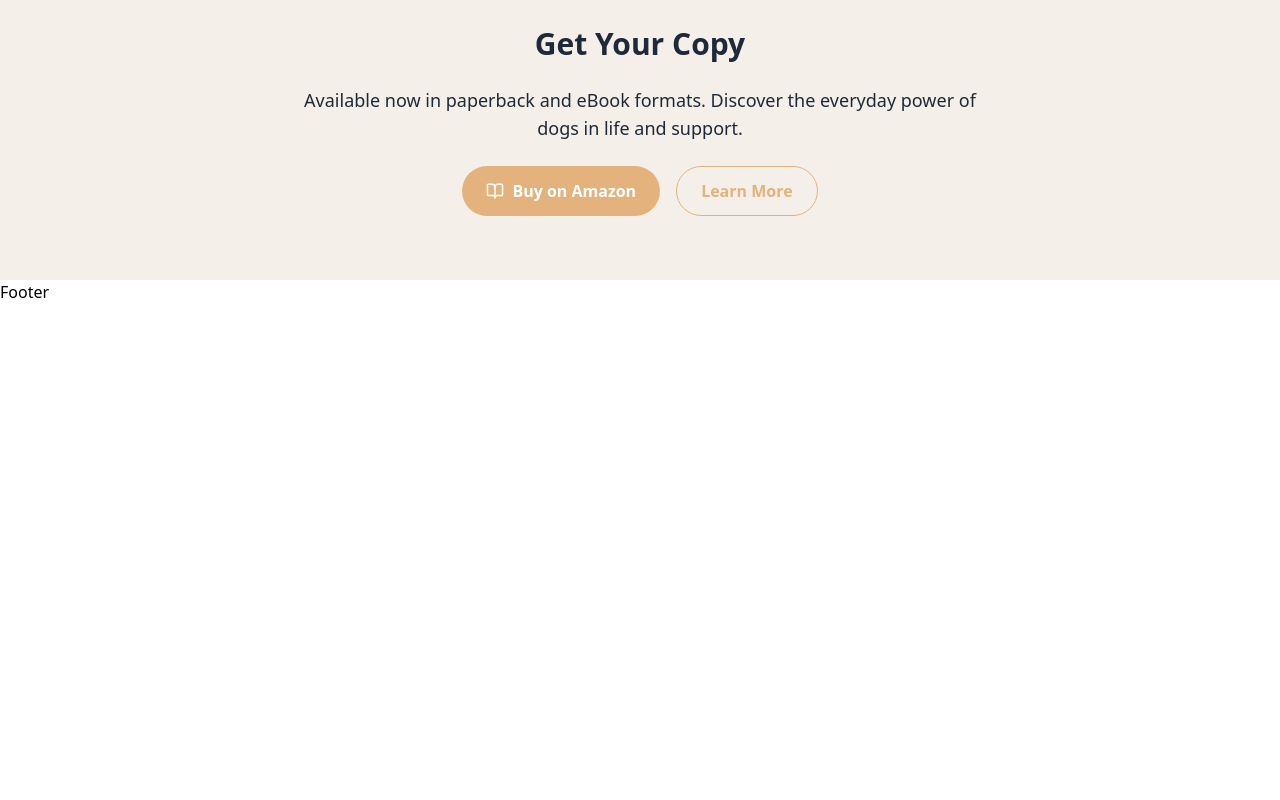
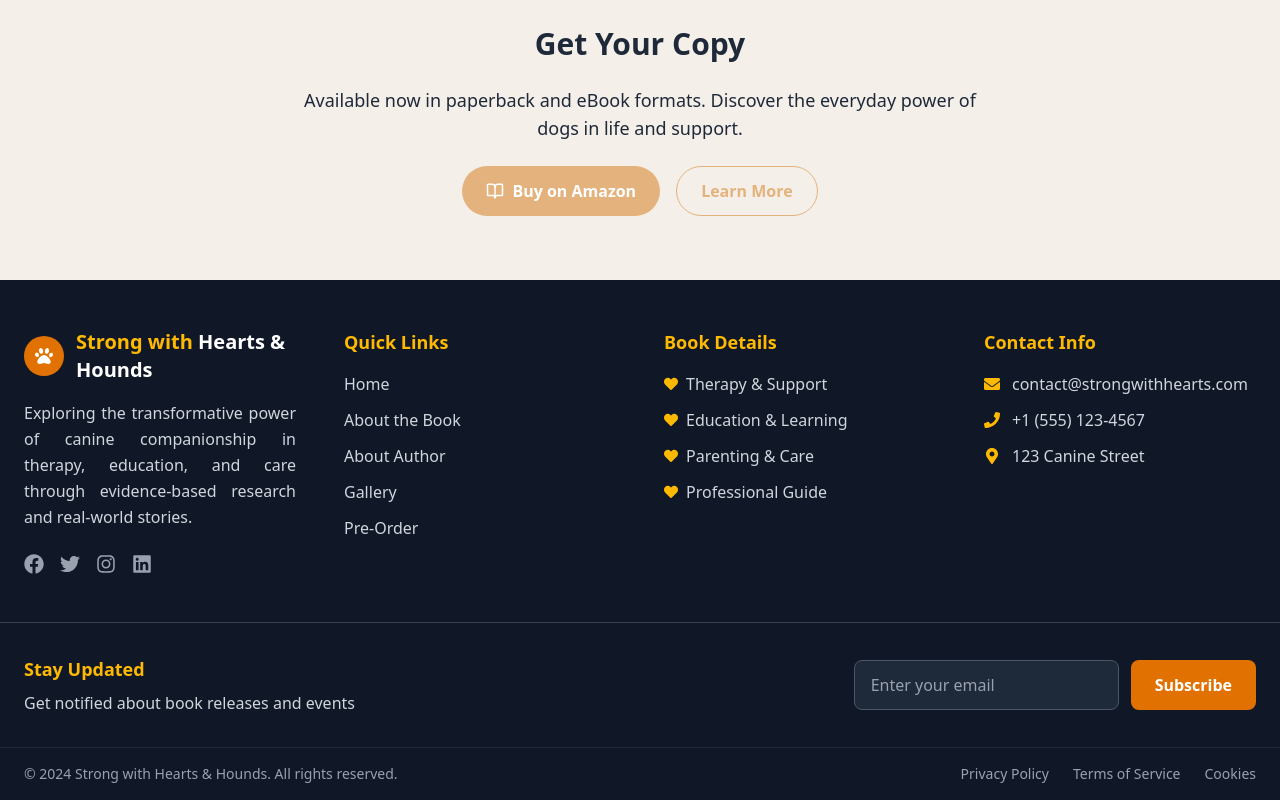
Before and after one commit to sadiqhussain988/Book-Cover-Design, a React (Vite) app: page / in a window 1280 px wide. Shown: the part 2781-3581 px from the top of the page. Before the commit the page ends 3085 px from the top, so only its background shows below. Built offline with nearby package versions, Linux system fonts and the light colour scheme.

Commit message:
Footer is created

```diff
--- a/src/componets/common/Footer.jsx
+++ b/src/componets/common/Footer.jsx
@@ -1,9 +1,229 @@
-import React from 'react'
+// src/componets/common/Footer.jsx
+import React from "react";
+import { Link } from "react-router-dom";
+import {
+   FaHeart,
+   FaPaw,
+   FaEnvelope,
+   FaPhone,
+   FaMapMarkerAlt,
+   FaFacebook,
+   FaTwitter,
+   FaInstagram,
+   FaLinkedin,
+} from "react-icons/fa";
 
-function Footer() {
-  return (
-    <div>Footer</div>
-  )
-}
+const Footer = () => {
+   return (
+      <footer className="bg-gray-900 text-white">
+         {/* Main Footer Section */}
+         <div className="container mx-auto px-4 sm:px-6 py-12">
+            <div className="grid grid-cols-1 md:grid-cols-2 lg:grid-cols-4 gap-8 lg:gap-12">
+               {/* Brand Column */}
+               <div className="lg:col-span-1">
+                  <div className="flex items-center space-x-3 mb-4">
+                     <div className="w-10 h-10 bg-amber-600 rounded-full flex items-center justify-center flex-shrink-0">
+                        <FaPaw className="text-white text-lg" />
+                     </div>
+                     <span className="text-xl font-semibold">
+                        <span className="text-amber-400">Strong with</span>
+                        <span className="text-white"> Hearts & Hounds</span>
+                     </span>
+                  </div>
+                  <p className="text-gray-300 text-justify mb-6 leading-relaxed text-sm sm:text-base">
+                     Exploring the transformative power of canine companionship
+                     in therapy, education, and care through evidence-based
+                     research and real-world stories.
+                  </p>
+                  <div className="flex space-x-4">
+                     <a
+                        href="#"
+                        className="text-gray-400 hover:text-amber-400 transition-colors"
+                     >
+                        <FaFacebook className="text-xl" />
+                     </a>
+                     <a
+                        href="#"
+                        className="text-gray-400 hover:text-amber-400 transition-colors"
+                     >
+                        <FaTwitter className="text-xl" />
+                     </a>
+                     <a
+                        href="#"
+                        className="text-gray-400 hover:text-amber-400 transition-colors"
+                     >
+                        <FaInstagram className="text-xl" />
+                     </a>
+                     <a
+                        href="#"
+                        className="text-gray-400 hover:text-amber-400 transition-colors"
+                     >
+                        <FaLinkedin className="text-xl" />
+                     </a>
+                  </div>
+               </div>
 
-export default Footer
+               {/* Quick Links */}
+               <div>
+                  <h3 className="text-lg font-semibold mb-4 text-amber-400">
+                     Quick Links
+                  </h3>
+                  <ul className="space-y-3">
+                     <li>
+                        <Link
+                           to="/"
+                           className="text-gray-300 hover:text-amber-400 transition-colors text-sm sm:text-base"
+                        >
+                           Home
+                        </Link>
+                     </li>
+                     <li>
+                        <Link
+                           to="/about"
+                           className="text-gray-300 hover:text-amber-400 transition-colors text-sm sm:text-base"
+                        >
+                           About the Book
+                        </Link>
+                     </li>
+                     <li>
+                        <Link
+                           to="/author"
+                           className="text-gray-300 hover:text-amber-400 transition-colors text-sm sm:text-base"
+                        >
+                           About Author
+                        </Link>
+                     </li>
+                     <li>
+                        <Link
+                           to="/gallery"
+                           className="text-gray-300 hover:text-amber-400 transition-colors text-sm sm:text-base"
+                        >
+                           Gallery
+                        </Link>
+                     </li>
+                     <li>
+                        <Link
+                           to="/preOrder"
+                           className="text-gray-300 hover:text-amber-400 transition-colors text-sm sm:text-base"
+                        >
+                           Pre-Order
+                        </Link>
+                     </li>
+                  </ul>
+               </div>
+
+               {/* Book Information */}
+               <div>
+                  <h3 className="text-lg font-semibold mb-4 text-amber-400">
+                     Book Details
+                  </h3>
+                  <ul className="space-y-3 text-gray-300">
+                     <li className="flex items-center gap-2 text-sm sm:text-base">
+                        <FaHeart className="text-amber-400 text-sm flex-shrink-0" />
+                        <span>Therapy & Support</span>
+                     </li>
+                     <li className="flex items-center gap-2 text-sm sm:text-base">
+                        <FaHeart className="text-amber-400 text-sm flex-shrink-0" />
+                        <span>Education & Learning</span>
+                     </li>
+                     <li className="flex items-center gap-2 text-sm sm:text-base">
+                        <FaHeart className="text-amber-400 text-sm flex-shrink-0" />
+                        <span>Parenting & Care</span>
+                     </li>
+                     <li className="flex items-center gap-2 text-sm sm:text-base">
+                        <FaHeart className="text-amber-400 text-sm flex-shrink-0" />
+                        <span>Professional Guide</span>
+                     </li>
+                  </ul>
+               </div>
+
+               {/* Contact Information */}
+               <div>
+                  <h3 className="text-lg font-semibold mb-4 text-amber-400">
+                     Contact Info
+                  </h3>
+                  <div className="space-y-3">
+                     <div className="flex items-center gap-3">
+                        <FaEnvelope className="text-amber-400 flex-shrink-0" />
+                        <span className="text-gray-300 text-sm sm:text-base break-words">
+                           contact@strongwithhearts.com
+                        </span>
+                     </div>
+                     <div className="flex items-center gap-3">
+                        <FaPhone className="text-amber-400 flex-shrink-0" />
+                        <span className="text-gray-300 text-sm sm:text-base">
+                           +1 (555) 123-4567
+                        </span>
+                     </div>
+                     <div className="flex items-center gap-3">
+                        <FaMapMarkerAlt className="text-amber-400 flex-shrink-0" />
+                        <span className="text-gray-300 text-sm sm:text-base">
+                           123 Canine Street
+                        </span>
+                     </div>
+                  </div>
+               </div>
+            </div>
+         </div>
+
+         {/* Newsletter Section - Fixed Responsiveness */}
+         <div className="border-t border-gray-700">
+            <div className="container mx-auto px-4 sm:px-6 py-8">
+               <div className="flex flex-col lg:flex-row justify-between items-center gap-6">
+                  <div className="text-center lg:text-left">
+                     <h3 className="text-lg font-semibold mb-2 text-amber-400">
+                        Stay Updated
+                     </h3>
+                     <p className="text-gray-300 text-sm sm:text-base">
+                        Get notified about book releases and events
+                     </p>
+                  </div>
+                  <div className="flex flex-col sm:flex-row gap-3 w-full lg:w-auto max-w-md">
+                     <input
+                        type="email"
+                        placeholder="Enter your email"
+                        className="px-4 py-3 rounded-lg bg-gray-800 border border-gray-600 text-white placeholder-gray-400 focus:outline-none focus:border-amber-400 flex-1 min-w-0 text-sm sm:text-base"
+                     />
+                     <button className="bg-amber-600 text-white px-6 py-3 rounded-lg font-semibold hover:bg-amber-700 transition-colors whitespace-nowrap text-sm sm:text-base">
+                        Subscribe
+                     </button>
+                  </div>
+               </div>
+            </div>
+         </div>
+
+         {/* Bottom Bar - Fixed Responsiveness */}
+         <div className="border-t border-gray-800">
+            <div className="container mx-auto px-4 sm:px-6 py-4">
+               <div className="flex flex-col md:flex-row justify-between items-center gap-4 text-center md:text-left">
+                  <div className="text-gray-400 text-xs sm:text-sm order-2 md:order-1">
+                     © 2024 Strong with Hearts & Hounds. All rights reserved.
+                  </div>
+                  <div className="flex gap-4 sm:gap-6 text-xs sm:text-sm text-gray-400 order-1 md:order-2">
+                     <Link
+                        to={"/"}
+                        className="hover:text-amber-400 transition-colors whitespace-nowrap"
+                     >
+                        Privacy Policy
+                     </Link>
+                     <Link
+                        to={"/"}
+                        className="hover:text-amber-400 transition-colors whitespace-nowrap"
+                     >
+                        Terms of Service
+                     </Link>
+                     <Link
+                        to={"/"}
+                        className="hover:text-amber-400 transition-colors whitespace-nowrap"
+                     >
+                        Cookies
+                     </Link>
+                  </div>
+               </div>
+            </div>
+         </div>
+      </footer>
+   );
+};
+
+export default Footer;
```
